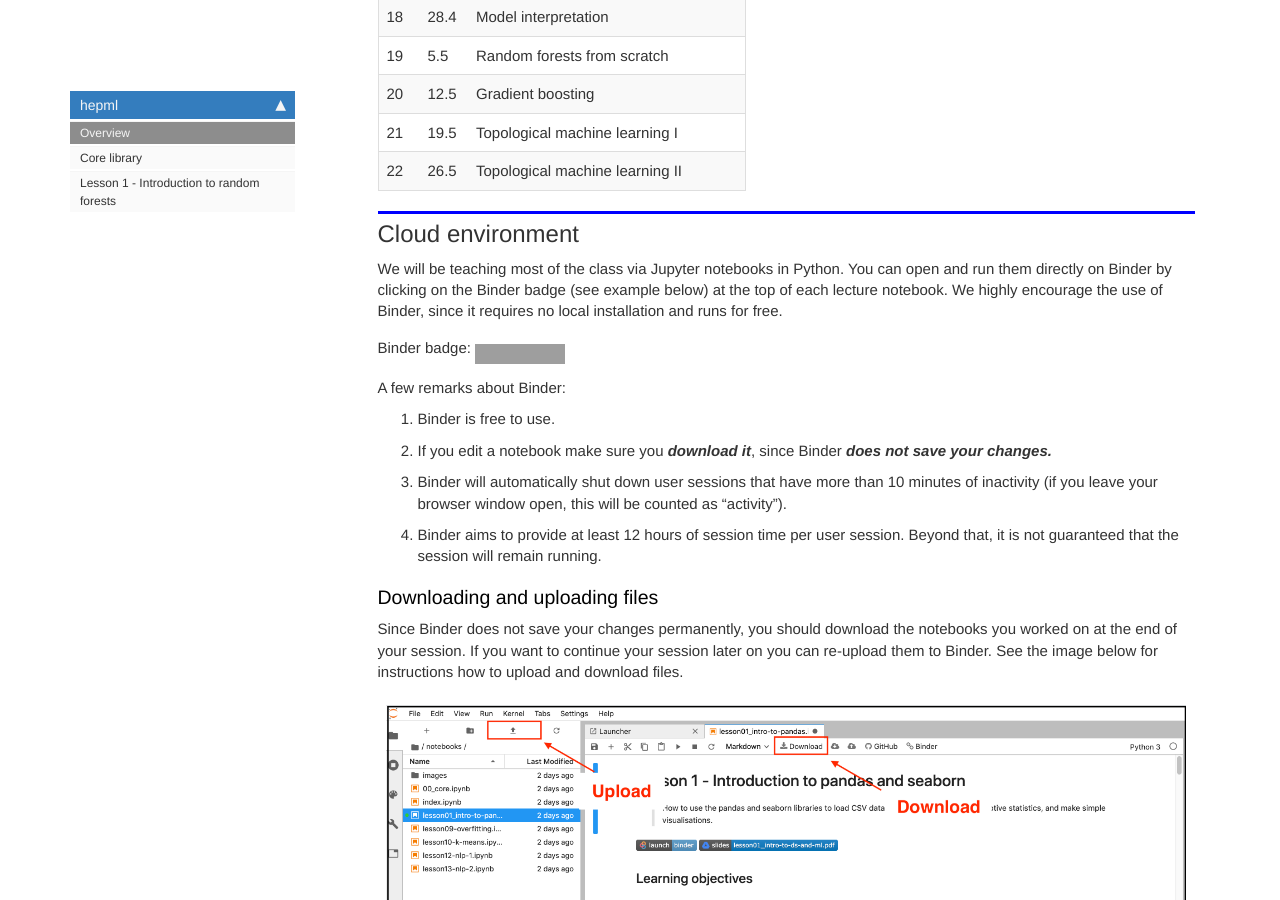
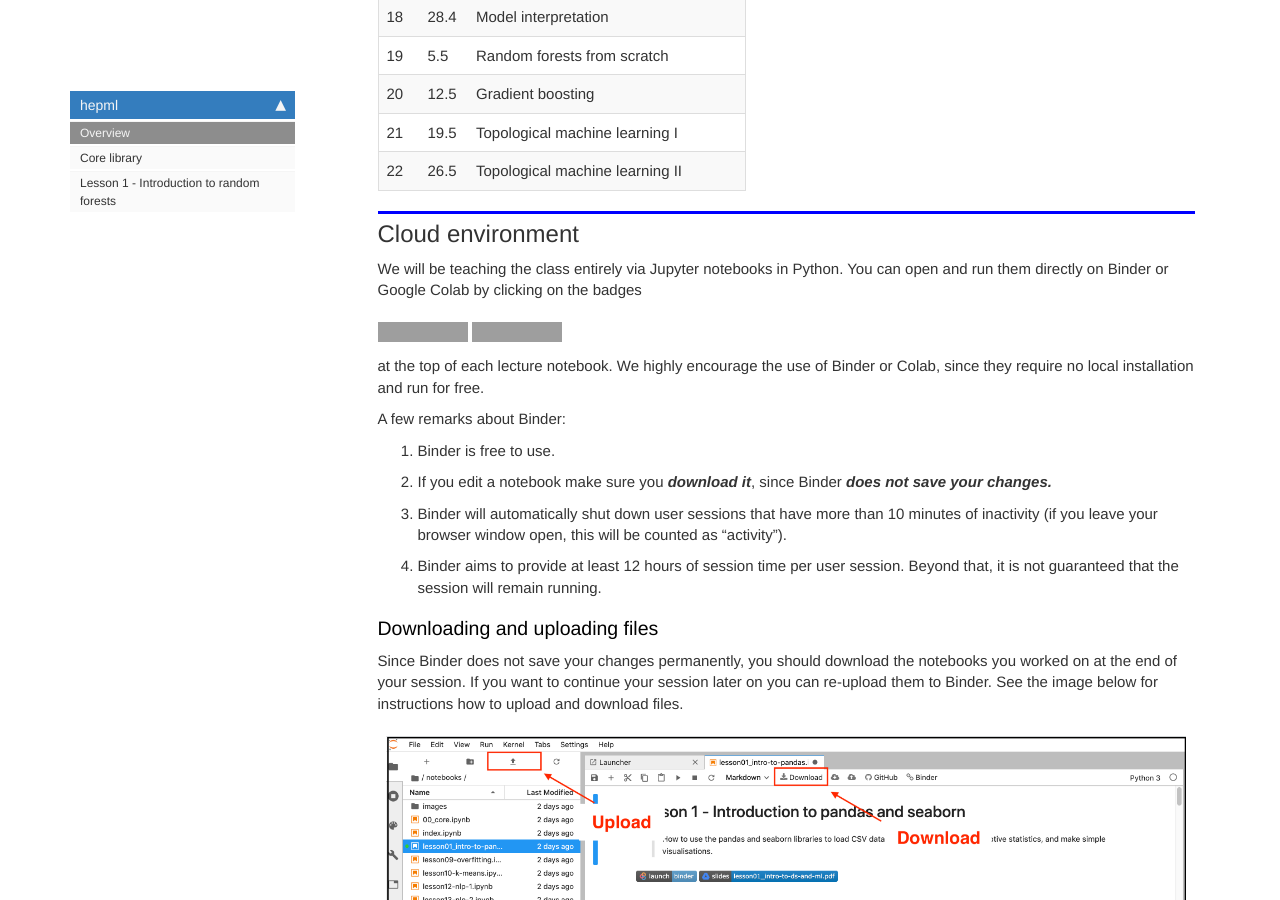
Before and after one commit to lewtun/hepml, a Jekyll site: the page built from docs/index.html, in a window 1280 px wide and 900 px high, scrolled down 1998 px. Built offline with Jekyll 4.4.1, drawn with Linux system fonts in a browser that asks for light colours; nearby versions of some CDN libraries; comment, search, counter and statistics services are not loaded; grey boxes are pictures that could not be loaded.

```diff
--- a/docs/index.html
+++ b/docs/index.html
@@ -135,8 +135,10 @@
 </div>
 <div class="cell border-box-sizing text_cell rendered"><div class="inner_cell">
 <div class="text_cell_render border-box-sizing rendered_html">
-<h2 id="Cloud-environment">Cloud environment<a class="anchor-link" href="#Cloud-environment"> </a></h2><p>We will be teaching most of the class via Jupyter notebooks in Python. You can open and run them directly on Binder by clicking on the Binder badge (see example below) at the top of each lecture notebook. We highly encourage the use of Binder, since it requires no local installation and runs for free.</p>
-<p>Binder badge:  <img src="https://mybinder.org/badge_logo.svg" alt="Binder"></p>
+<h2 id="Cloud-environment">Cloud environment<a class="anchor-link" href="#Cloud-environment"> </a></h2><p>We will be teaching the class entirely via Jupyter notebooks in Python. You can open and run them directly on Binder or Google Colab by clicking on the badges</p>
+<p><img src="https://mybinder.org/badge_logo.svg" alt="Binder">
+<img src="https://colab.research.google.com/assets/colab-badge.svg" alt="Open In Colab"></p>
+<p>at the top of each lecture notebook. We highly encourage the use of Binder or Colab, since they require no local installation and run for free.</p>
 <p>A few remarks about Binder:</p>
 <ol>
 <li>Binder is free to use.</li>
```
Also changed, not shown: docs/lesson01_intro-to-random-forests.html (+19 -1 lines), .github/workflows/main.yml, README.md, 2 other files.
